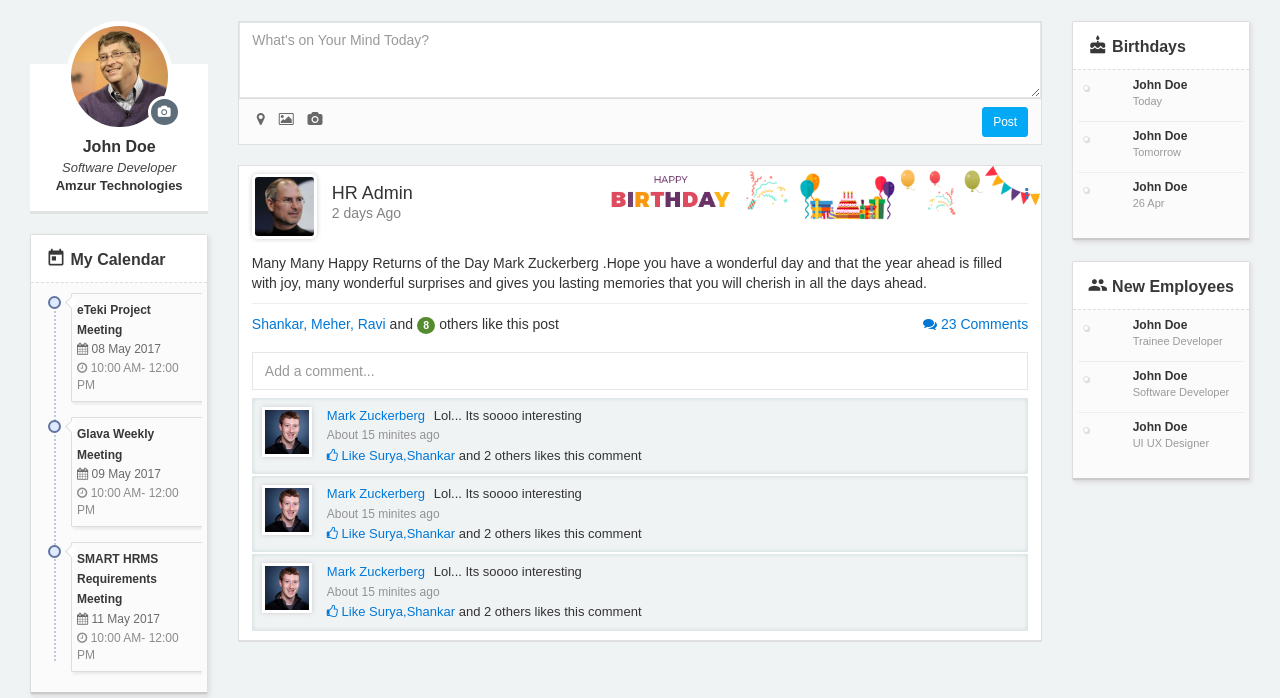
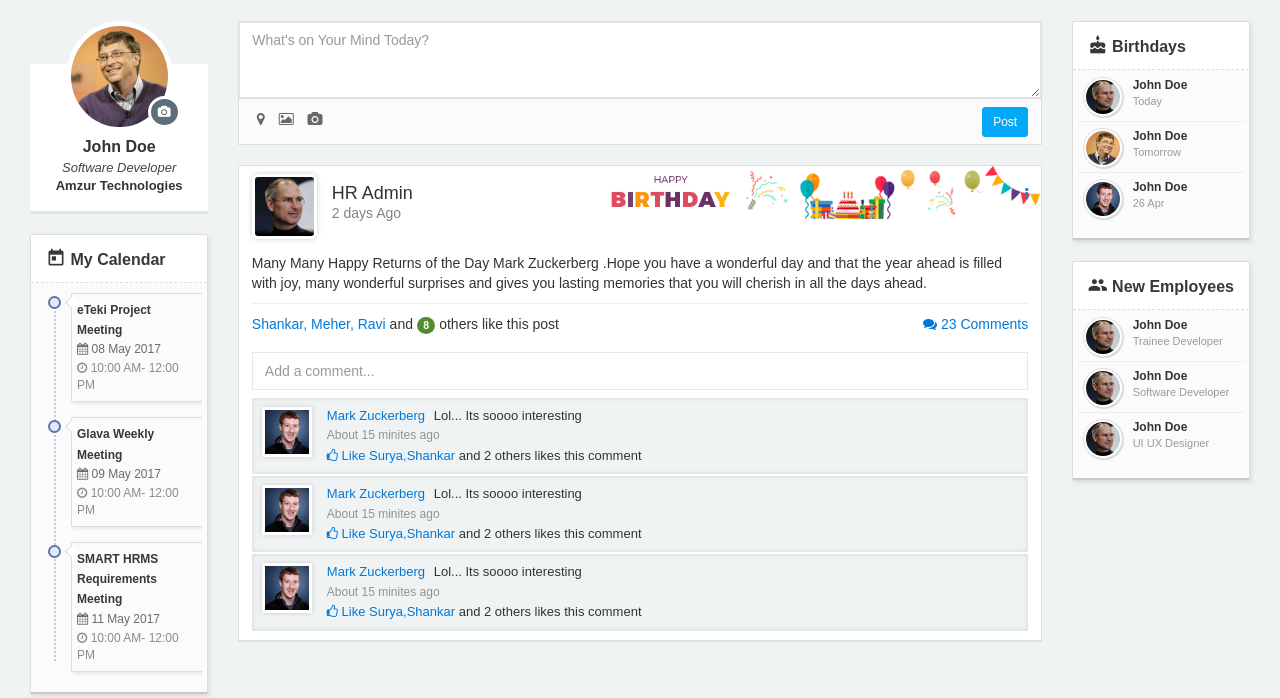
Before and after one commit to vijaygrmi/sh1, a plain HTML site: page dashboard/index.html in a window 1280 px wide. Shown: the part 102-800 px from the top of the page. Drawn offline with Linux system fonts and the light colour scheme; a web font is replaced by a local one.

Commit message:
dash board change

```diff
--- a/dashboard/index.html
+++ b/dashboard/index.html
@@ -349,19 +349,19 @@
         <div class="panel-body p-5">
           <ul class="p-0 birthday_list">
             <li>
-              <div> <span class="pull-left bd_user_image"><img src="../../SMART HRMS/img/avatars/img-1.jpg" class="max-w-40 img-circle" alt="" /></span>
+              <div> <span class="pull-left bd_user_image"><img src="img/avatars/img-1.jpg" class="max-w-40 img-circle" alt="" /></span>
                 <p class="birthday_user"><a href="">John Doe</a><br />
                   <span class="bd_day">Today</span> </p>
               </div>
             </li>
             <li>
-              <div> <span class="pull-left bd_user_image"><img src="../../SMART HRMS/img/avatars/img-2.jpg" class="max-w-40 img-circle" alt="" /></span>
+              <div> <span class="pull-left bd_user_image"><img src="img/avatars/img-2.jpg" class="max-w-40 img-circle" alt="" /></span>
                 <p class="birthday_user"><a href="">John Doe</a><br />
                   <span class="bd_day">Tomorrow</span> </p>
               </div>
             </li>
             <li>
-              <div> <span class="pull-left bd_user_image"><img src="../../SMART HRMS/img/avatars/img-3.jpg" class="max-w-40 img-circle" alt="" /></span>
+              <div> <span class="pull-left bd_user_image"><img src="img/avatars/img-3.jpg" class="max-w-40 img-circle" alt="" /></span>
                 <p class="birthday_user"><a href="">John Doe</a><br />
                   <span class="bd_day">26 Apr</span> </p>
               </div>
@@ -378,19 +378,19 @@
         <div class="panel-body p-5">
           <ul class="p-0 newemployee_list">
             <li>
-              <div> <span class="pull-left emp_user_image"><img src="../../SMART HRMS/img/avatars/img-1.jpg" class="max-w-40 img-circle" alt="" /></span>
+              <div> <span class="pull-left emp_user_image"><img src="img/avatars/img-1.jpg" class="max-w-40 img-circle" alt="" /></span>
                 <p class="emp_user"><a href="">John Doe</a><br />
                   <span class="emp_designation">Trainee Developer</span> </p>
               </div>
             </li>
             <li>
-              <div> <span class="pull-left emp_user_image"><img src="../../SMART HRMS/img/avatars/img-1.jpg" class="max-w-40 img-circle" alt="" /></span>
+              <div> <span class="pull-left emp_user_image"><img src="img/avatars/img-1.jpg" class="max-w-40 img-circle" alt="" /></span>
                 <p class="emp_user"><a href="">John Doe</a><br />
                   <span class="emp_designation">Software Developer</span> </p>
               </div>
             </li>
             <li>
-              <div> <span class="pull-left emp_user_image"><img src="../../SMART HRMS/img/avatars/img-1.jpg" class="max-w-40 img-circle" alt="" /></span>
+              <div> <span class="pull-left emp_user_image"><img src="img/avatars/img-1.jpg" class="max-w-40 img-circle" alt="" /></span>
                 <p class="emp_user"><a href="">John Doe</a><br />
                   <span class="emp_designation">UI UX Designer</span> </p>
               </div>
```
